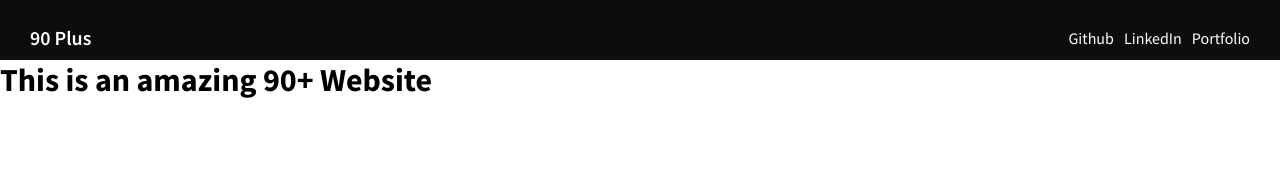
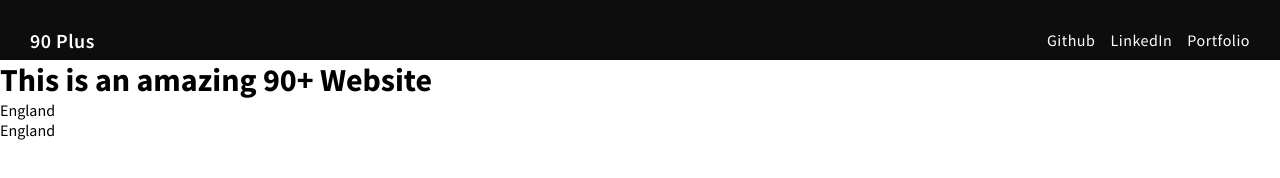
Before and after one commit to Nikoobox/ninetyplus, a website built with webpack: page index.html in a window 1280 px wide. Built offline with nearby package versions, Linux system fonts and the light colour scheme.

Commit message:
more files added

```diff
--- a/index.html
+++ b/index.html
@@ -6,10 +6,11 @@
     <meta name="viewport" content="width=device-width, initial-scale=1.0" />
     <meta http-equiv="X-UA-Compatible" content="ie=edge" />
     <link rel="stylesheet" href="./dist/main.css" />
-    <link rel="preconnect" href="https://fonts.gstatic.com">
+    <!-- <link rel="preconnect" href="https://fonts.gstatic.com"> -->
     <link
         href="https://fonts.googleapis.com/css2?family=Source+Sans+Pro:ital,wght@0,200;0,300;0,400;0,600;0,700;0,900;1,200;1,300;1,400;1,600;1,700;1,900&display=swap"
         rel="stylesheet">
+    <!-- <script src="src/bundle.js"></script> -->
     <title>Ninety Plus</title>
 </head>
 
@@ -27,6 +28,18 @@
 
     <div class='main-container'>
         <h1>This is an amazing 90+ Website</h1>
+        <div class='left-container'>
+            <div class=leagues-box>
+                <div>England</div>
+                <div>England</div>
+            </div>
+        </div>
+        <div class='center-container'></div>
+        <div class='right-container'></div>
+
+
+
+
 
     </div>
 
@@ -34,6 +47,7 @@
 
     <!-- <button id="canvas-demo">Canvas Demo</button>
     <button id="DOM-demo">DOM Demo</button> -->
-    <!-- <script src="./dist/main.js"></script> -->
+    <!-- <script type="text/javascript" src="/src/scripts/test.js"></script> -->
+    <script src="./dist/main.js"></script>
 </body>
 </html>
--- a/src/index.js
+++ b/src/index.js
@@ -1,3 +1,6 @@
 import "./styles/index.scss";
 import "./styles/reset.scss";
 import "./styles/navbar.scss";
+import "./styles/navbar.scss";
+
+import Test from './scripts/test';
--- /dev/null
+++ b/src/scripts/test.js
@@ -0,0 +1 @@
+console.log('Hi from test.js!')
--- a/src/styles/navbar.scss
+++ b/src/styles/navbar.scss
@@ -5,15 +5,17 @@
     background:#0D0D0E;
     color:white;
     height:60px;
-    padding: 25px 30px 10px;
+    padding: 30px 30px 10px;
     .logo-box{
         font-size:20px;
         font-weight:600;
+        letter-spacing:0.5px;
     }
     .links{
         display:flex;
         div{
-            margin-left:10px;
+            margin-left:15px;
+            letter-spacing:0.5px;
         }
     }
 
```
